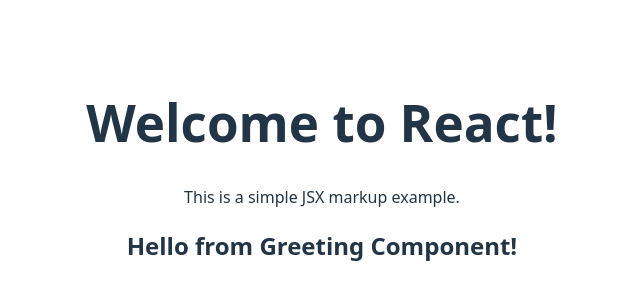
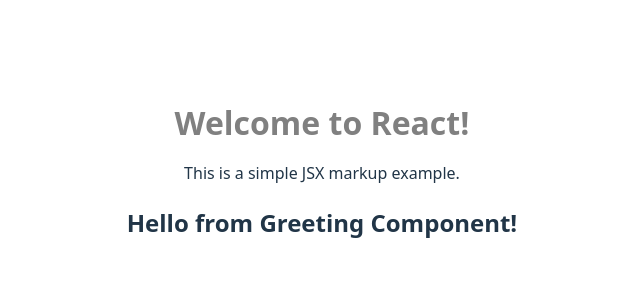
Before and after one commit to barondedios/appdev1, a React (Vite) app in the folder react-quickstart/: page / in a window 1280 px wide. Shown: the part 228-528 px from the top of the page, without its empty margins (318-958 px from the left). Built offline with nearby package versions, Linux system fonts and the light colour scheme.

Commit message:
Done adding styles

```diff
--- a/react-quickstart/src/App.jsx
+++ b/react-quickstart/src/App.jsx
@@ -10,9 +10,14 @@
 
 // Parent Component (App.jsx)
 const App = () => {
+  const headingStyle = {
+    color: 'Gray',
+    fontSize: '2rem',
+  };
+
   return (
     <div>
-      <h1>Welcome to React!</h1>
+      <h1 style={headingStyle}>Welcome to React!</h1>
       <p>This is a simple JSX markup example.</p>
       <Greeting />
     </div>
```
